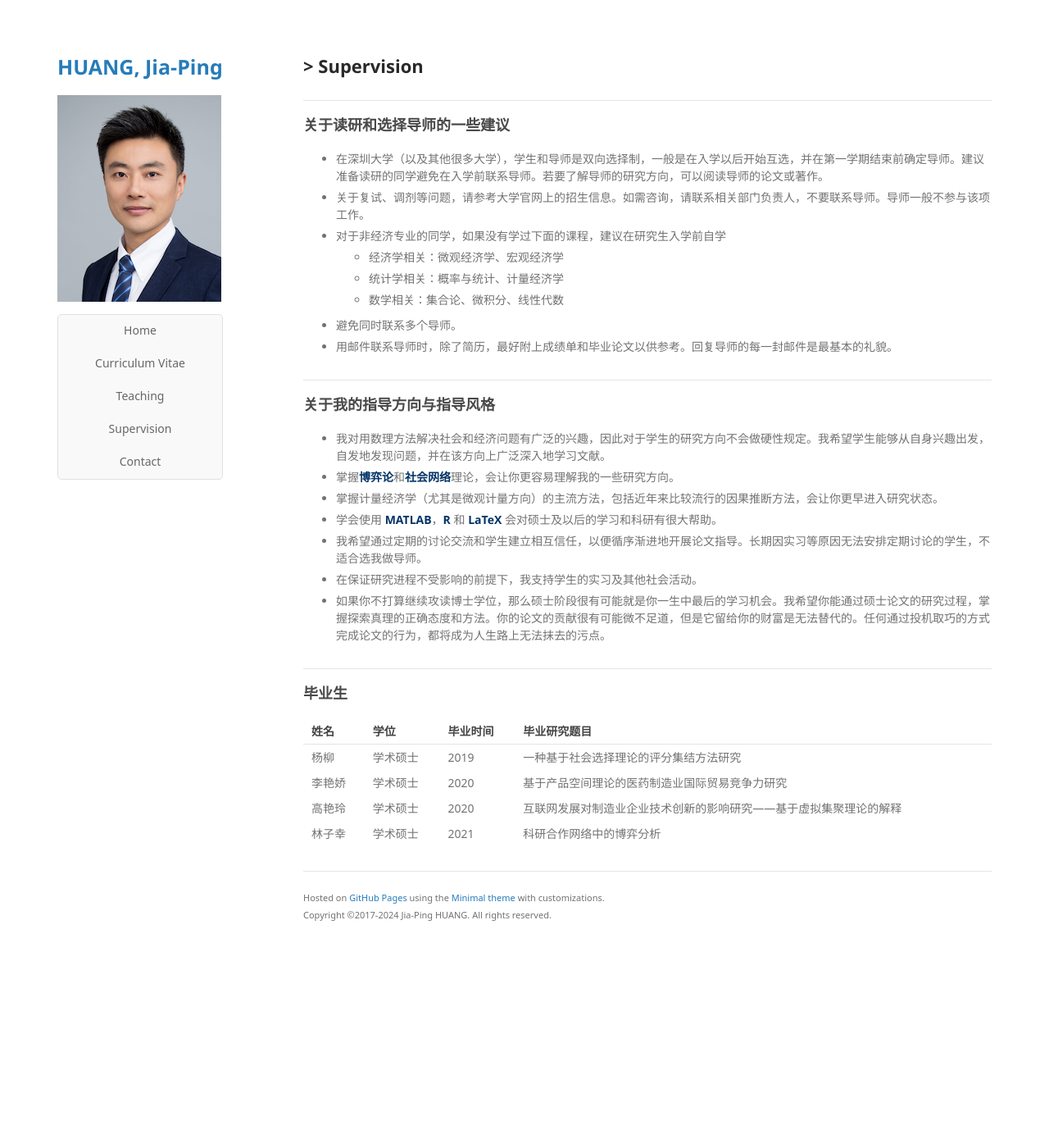
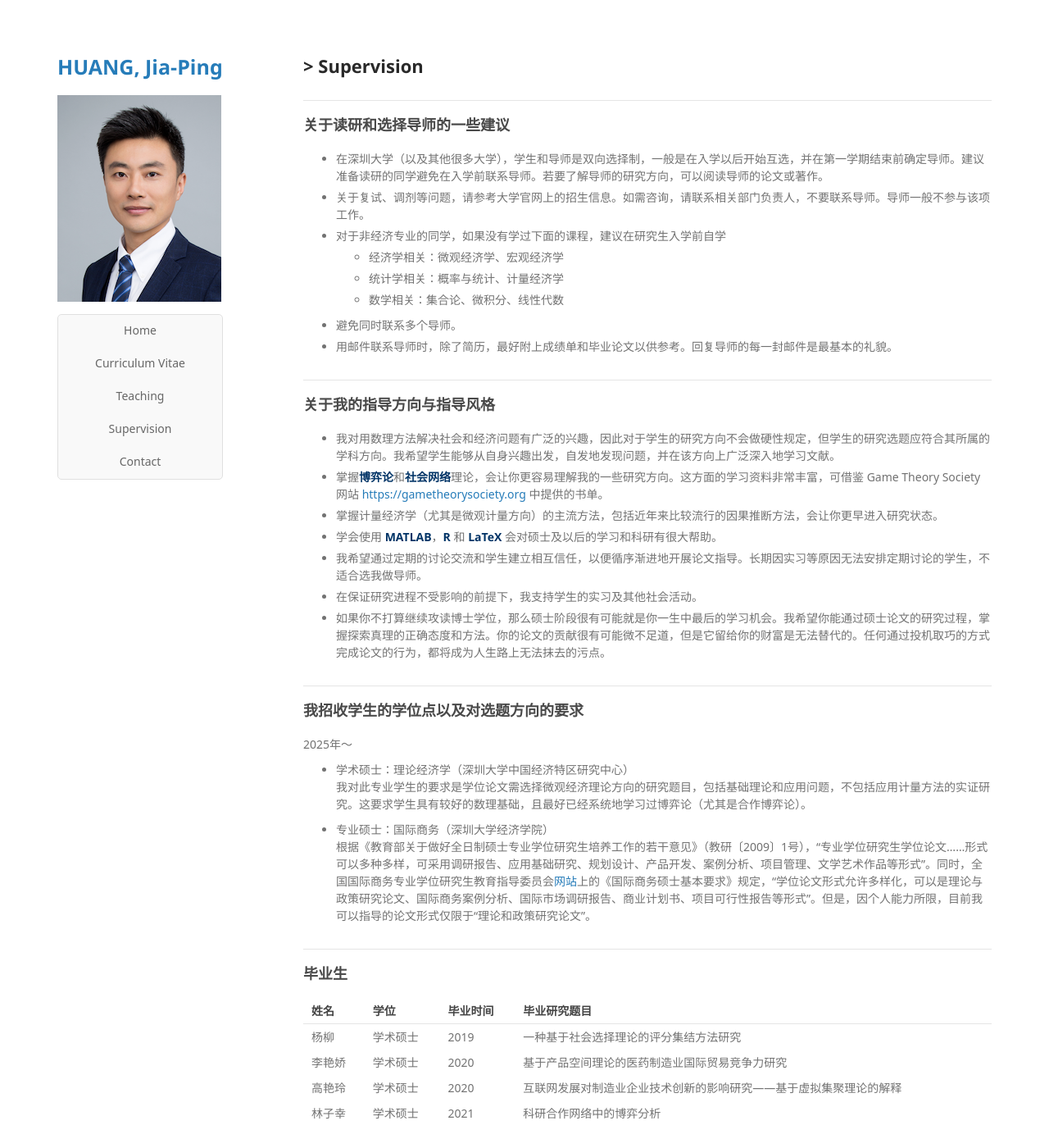
Before and after one commit to huangjp28/huangjp28.github.io, a Jekyll site: the page built from _pages/04_supervision.md, in a window 1280 px wide and 1400 px high. Shown: the whole window at 82% size. Built offline with Jekyll 4.4.1, drawn with Linux system fonts in a browser that asks for light colours; some web fonts are replaced; a script that is not in the unit is left out.

Commit message:
Update 04_supervision.md

```diff
--- a/_pages/04_supervision.md
+++ b/_pages/04_supervision.md
@@ -20,13 +20,23 @@ permalink: /supervision/
 ---
 ### 关于我的指导方向与指导风格
 
-* 我对用数理方法解决社会和经济问题有广泛的兴趣，因此对于学生的研究方向不会做硬性规定。我希望学生能够从自身兴趣出发，自发地发现问题，并在该方向上广泛深入地学习文献。
-* 掌握**博弈论**和**社会网络**理论，会让你更容易理解我的一些研究方向。
+* 我对用数理方法解决社会和经济问题有广泛的兴趣，因此对于学生的研究方向不会做硬性规定，但学生的研究选题应符合其所属的学科方向。我希望学生能够从自身兴趣出发，自发地发现问题，并在该方向上广泛深入地学习文献。
+* 掌握**博弈论**和**社会网络**理论，会让你更容易理解我的一些研究方向。这方面的学习资料非常丰富，可借鉴 Game Theory Society 网站 <https://gametheorysociety.org>{:target="_blank"} 中提供的书单。
 * 掌握计量经济学（尤其是微观计量方向）的主流方法，包括近年来比较流行的因果推断方法，会让你更早进入研究状态。
 * 学会使用 **MATLAB**，**R** 和 **LaTeX** 会对硕士及以后的学习和科研有很大帮助。
 * 我希望通过定期的讨论交流和学生建立相互信任，以便循序渐进地开展论文指导。长期因实习等原因无法安排定期讨论的学生，不适合选我做导师。
 * 在保证研究进程不受影响的前提下，我支持学生的实习及其他社会活动。
 * 如果你不打算继续攻读博士学位，那么硕士阶段很有可能就是你一生中最后的学习机会。我希望你能通过硕士论文的研究过程，掌握探索真理的正确态度和方法。你的论文的贡献很有可能微不足道，但是它留给你的财富是无法替代的。任何通过投机取巧的方式完成论文的行为，都将成为人生路上无法抹去的污点。
+
+---
+### 我招收学生的学位点以及对选题方向的要求
+
+2025年～
+* 学术硕士：理论经济学（深圳大学中国经济特区研究中心）
+  我对此专业学生的要求是学位论文需选择微观经济理论方向的研究题目，包括基础理论和应用问题，不包括应用计量方法的实证研究。这要求学生具有较好的数理基础，且最好已经系统地学习过博弈论（尤其是合作博弈论）。
+
+* 专业硕士：国际商务（深圳大学经济学院）
+  根据《教育部关于做好全日制硕士专业学位研究生培养工作的若干意见》（教研〔2009〕1号），“专业学位研究生学位论文……形式可以多种多样，可采用调研报告、应用基础研究、规划设计、产品开发、案例分析、项目管理、文学艺术作品等形式”。同时，全国国际商务专业学位研究生教育指导委员会[网站](http://www.chinamib.org/html/2016/jibenyaoqiu_1202/75.html){:target="_blank"}上的《国际商务硕士基本要求》规定，“学位论文形式允许多样化，可以是理论与政策研究论文、国际商务案例分析、国际市场调研报告、商业计划书、项目可行性报告等形式”。但是，因个人能力所限，目前我可以指导的论文形式仅限于“理论和政策研究论文”。
 
 ---
 ### 毕业生
```
